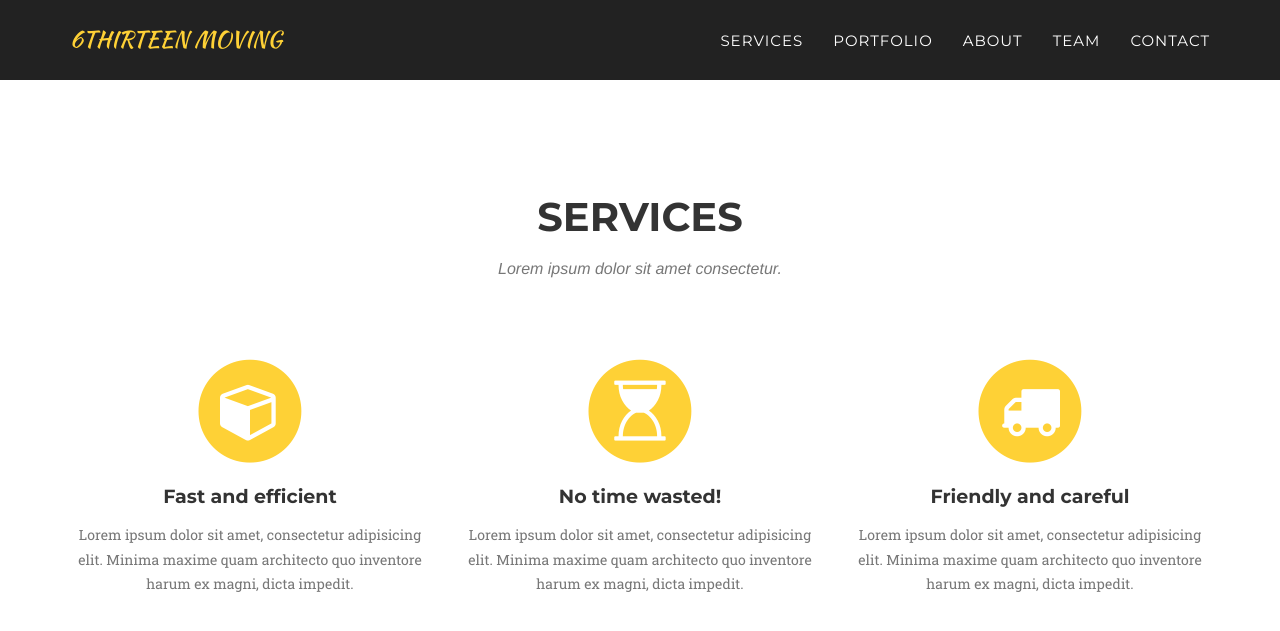
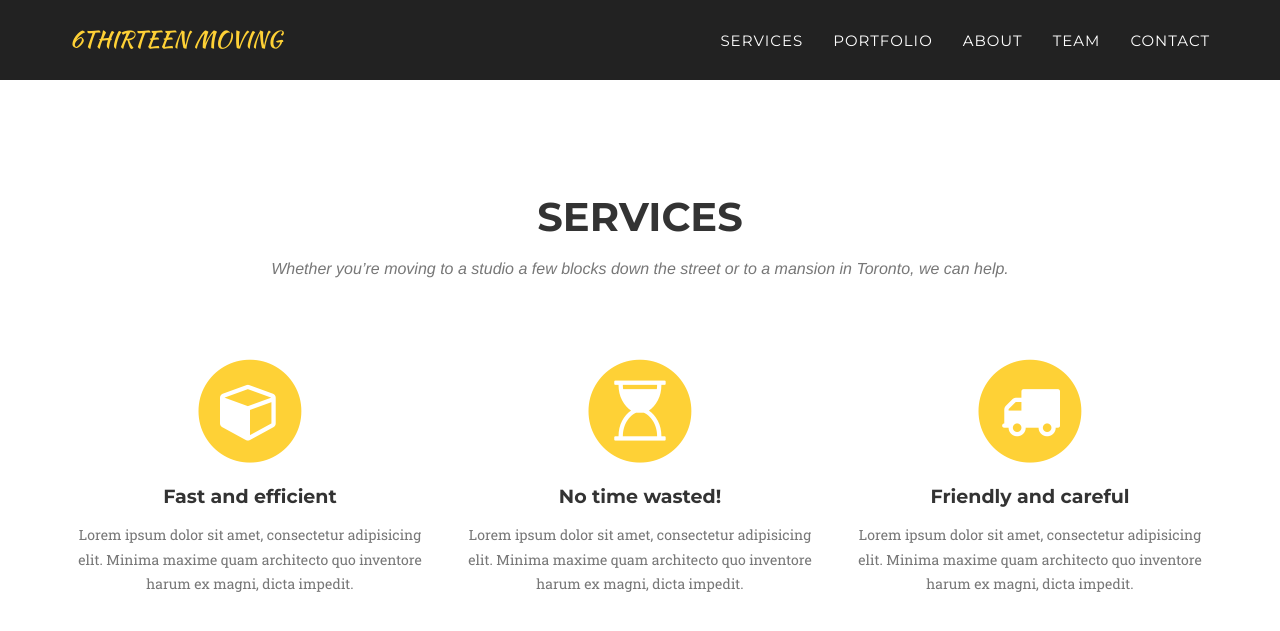
Before and after one commit to SuhaibElkomy/6thirteen, a Jekyll site: the page built from index.html, in a window 1280 px wide and 900 px high, scrolled down 713 px. Shown: the top 631 px of the window. Built offline with Jekyll 4.4.1, drawn with Linux system fonts in a browser that asks for light colours; some web fonts are replaced.

Commit message:
Update services.html

```diff
--- a/_includes/services.html
+++ b/_includes/services.html
@@ -4,7 +4,7 @@
             <div class="row">
                 <div class="col-lg-12 text-center">
                     <h2 class="section-heading">Services</h2>
-                    <h3 class="section-subheading text-muted">Lorem ipsum dolor sit amet consectetur.</h3>
+                    <h3 class="section-subheading text-muted">Whether you’re moving to a studio a few blocks down the street or to a mansion in Toronto, we can help.</h3>
                 </div>
             </div>
             <div class="row text-center">
```
